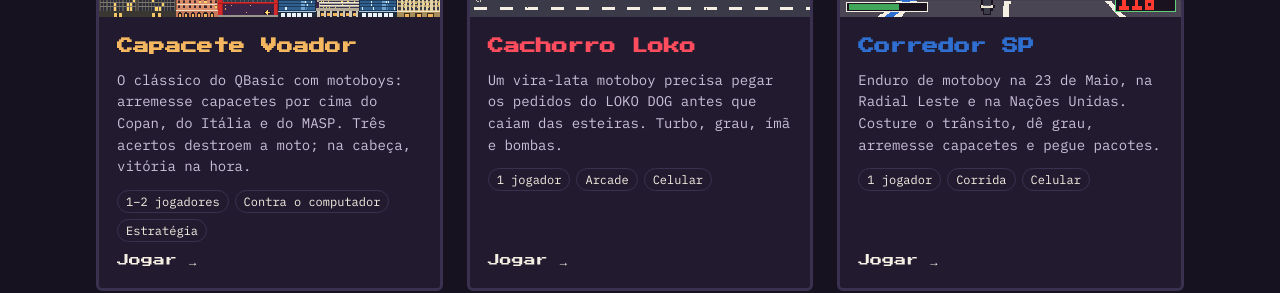
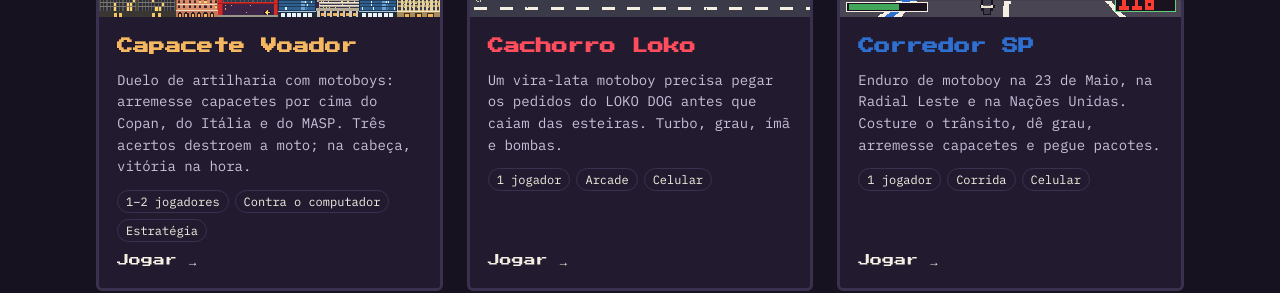
Before and after one commit to EarthW0rm/sampa-challenges, a React (Vite) app: page / in a window 1280 px wide. Shown: the part 415-708 px from the top of the page. Built offline with nearby package versions, Linux system fonts and the light colour scheme.

Commit message:
docs(capacete-voador): remove referências a jogo de terceiros nas descrições

```diff
--- a/src/games/capacete-voador/game/constants.ts
+++ b/src/games/capacete-voador/game/constants.ts
@@ -1,12 +1,12 @@
 import type { Rect } from './types';
 
-/** Campo lógico 640×400 (a tela do QBasic original); o canvas é desenhado em W·SCALE × H·SCALE. */
+/** Campo lógico 640×400; o canvas é desenhado em W·SCALE × H·SCALE. */
 export const W = 640;
 export const H = 400;
 
-/** Física em "unidades QBasic" (tela de 640 px): 1 unidade = 1 pixel lógico. */
+/** Escala da física: 1 unidade = 1 pixel lógico. */
 export const POS_SCALE = 1;
-/** Passo fixo de simulação (unidades de tempo do QBasic). */
+/** Passo fixo de simulação (unidades de tempo da física). */
 export const DT = 0.05;
 /** Substeps por segundo real: 120 × 0,05 = 6 unidades de tempo por segundo. */
 export const SUBSTEPS_PER_SECOND = 120;
--- a/src/games/capacete-voador/game/physics.ts
+++ b/src/games/capacete-voador/game/physics.ts
@@ -83,7 +83,7 @@
 }
 
 function posAt(f: Flight, t: number, w: World): [number, number] {
-  const windAcc = w.wind / 5; // igual ao QBasic: vento/5
+  const windAcc = w.wind / 5; // vento/5
   return [
     f.x0 + POS_SCALE * (f.vx * t + 0.5 * windAcc * t * t),
     f.y0 - POS_SCALE * (f.vy * t - 0.5 * w.gravity * t * t),
--- a/src/games/capacete-voador/manifest.ts
+++ b/src/games/capacete-voador/manifest.ts
@@ -5,7 +5,7 @@
   id: 'capacete-voador',
   title: 'Capacete Voador',
   description:
-    'O clássico do QBasic com motoboys: arremesse capacetes por cima do Copan, do Itália e do MASP. Três acertos destroem a moto; na cabeça, vitória na hora.',
+    'Duelo de artilharia com motoboys: arremesse capacetes por cima do Copan, do Itália e do MASP. Três acertos destroem a moto; na cabeça, vitória na hora.',
   cover,
   tags: ['1–2 jogadores', 'Contra o computador', 'Estratégia'],
   accent: '#f5b860',
```
Also changed, not shown: src/games/capacete-voador/CLAUDE.md (+1 -1 lines), src/games/capacete-voador/README.md, 1 other file (tests, documents, lock files or other folders).
